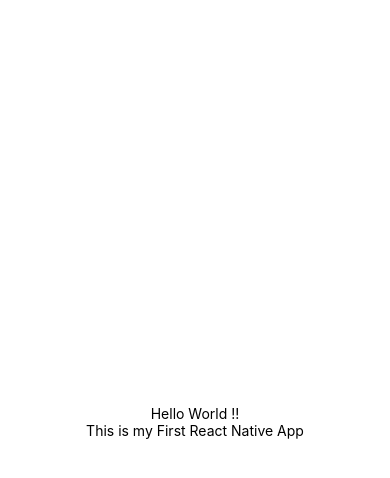
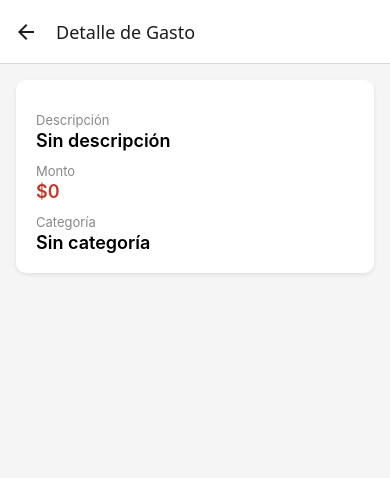
Before and after one commit to conradosanchez01/ExpenseTracker, a React Native app: screen /ExpenseDetail in a window 390 px wide. Shown: the top 478 px of the page. Built offline with nearby package versions, Linux system fonts and the light colour scheme.

Commit message:
US #6: detalle, ajustes e integración de navegación

```diff
--- a/App.js
+++ b/App.js
@@ -1,21 +1,13 @@
+import React from 'react';
+import { NavigationContainer } from '@react-navigation/native';
 import { StatusBar } from 'expo-status-bar';
-import { StyleSheet, Text, View } from 'react-native';
+import StackNavigator from './src/navigation/StackNavigator';
 
 export default function App() {
   return (
-    <View style={styles.container}>
-      <Text>Hello World !!</Text>
-      <Text>This is my First React Native App</Text>
+    <NavigationContainer>
+      <StackNavigator />
       <StatusBar style="auto" />
-    </View>
+    </NavigationContainer>
   );
 }
-
-const styles = StyleSheet.create({
-  container: {
-    flex: 1,
-    backgroundColor: '#fff',
-    alignItems: 'center',
-    justifyContent: 'center',
-  },
-});
--- a/src/screens/ExpenseDetailScreen.js
+++ b/src/screens/ExpenseDetailScreen.js
@@ -1,16 +1,24 @@
 import React from 'react';
 import { StyleSheet, Text, View } from 'react-native';
 
-/**
- * Pantalla de Detalle de Gasto (ExpenseDetailScreen)
- * Corresponde a: User Story #2 (#rn-s1-us2) y User Story #6 (#rn-s1-us6)
- * Asignado a: Jerónimo
- */
-export default function ExpenseDetailScreen() {
+const formatAmount = (value) =>
+  '$' + String(value || 0).replace(/\B(?=(\d{3})+(?!\d))/g, '.');
+
+export default function ExpenseDetailScreen({ route }) {
+  const expense = route?.params?.expense || {};
+
   return (
     <View style={styles.container}>
-      <Text style={styles.title}>Detalle del Gasto</Text>
-      <Text style={styles.subtitle}>Vista de detalle (Pendiente US #6 - Jerónimo)</Text>
+      <View style={styles.card}>
+        <Text style={styles.label}>Descripción</Text>
+        <Text style={styles.value}>{expense.description || 'Sin descripción'}</Text>
+
+        <Text style={styles.label}>Monto</Text>
+        <Text style={[styles.value, styles.amount]}>{formatAmount(expense.amount)}</Text>
+
+        <Text style={styles.label}>Categoría</Text>
+        <Text style={styles.value}>{expense.category || 'Sin categoría'}</Text>
+      </View>
     </View>
   );
 }
@@ -18,19 +26,30 @@
 const styles = StyleSheet.create({
   container: {
     flex: 1,
+    backgroundColor: '#f5f5f5',
+    padding: 16,
+  },
+  card: {
     backgroundColor: '#fff',
-    alignItems: 'center',
-    justifyContent: 'center',
+    borderRadius: 10,
     padding: 20,
+    elevation: 2,
+    shadowColor: '#000',
+    shadowOpacity: 0.08,
+    shadowRadius: 4,
+    shadowOffset: { width: 0, height: 2 },
   },
-  title: {
-    fontSize: 22,
-    fontWeight: 'bold',
-    marginBottom: 8,
+  label: {
+    fontSize: 13,
+    color: '#888',
+    marginTop: 12,
   },
-  subtitle: {
-    fontSize: 16,
-    color: '#666',
-    textAlign: 'center',
+  value: {
+    fontSize: 18,
+    fontWeight: '600',
+    marginTop: 2,
+  },
+  amount: {
+    color: '#c0392b',
   },
 });
--- a/src/screens/SettingsScreen.js
+++ b/src/screens/SettingsScreen.js
@@ -1,16 +1,27 @@
-import React from 'react';
-import { StyleSheet, Text, View } from 'react-native';
+import React, { useState } from 'react';
+import { StyleSheet, Switch, Text, View } from 'react-native';
 
-/**
- * Pantalla de Configuración (SettingsScreen)
- * Corresponde a: User Story #2 (#rn-s1-us2) y User Story #6 (#rn-s1-us6)
- * Asignado a: Jerónimo
- */
 export default function SettingsScreen() {
+  const [notifications, setNotifications] = useState(true);
+
   return (
     <View style={styles.container}>
       <Text style={styles.title}>Configuración</Text>
-      <Text style={styles.subtitle}>Ajustes de la aplicación (Pendiente US #6 - Jerónimo)</Text>
+
+      <View style={styles.row}>
+        <Text style={styles.rowText}>Notificaciones</Text>
+        <Switch value={notifications} onValueChange={setNotifications} />
+      </View>
+
+      <View style={styles.row}>
+        <Text style={styles.rowText}>Moneda</Text>
+        <Text style={styles.rowValue}>ARS ($)</Text>
+      </View>
+
+      <View style={styles.row}>
+        <Text style={styles.rowText}>Versión</Text>
+        <Text style={styles.rowValue}>1.0.0</Text>
+      </View>
     </View>
   );
 }
@@ -18,19 +29,28 @@
 const styles = StyleSheet.create({
   container: {
     flex: 1,
-    backgroundColor: '#fff',
-    alignItems: 'center',
-    justifyContent: 'center',
-    padding: 20,
+    backgroundColor: '#f5f5f5',
+    padding: 16,
   },
   title: {
-    fontSize: 22,
+    fontSize: 24,
     fontWeight: 'bold',
-    marginBottom: 8,
+    marginBottom: 16,
   },
-  subtitle: {
+  row: {
+    flexDirection: 'row',
+    justifyContent: 'space-between',
+    alignItems: 'center',
+    backgroundColor: '#fff',
+    padding: 16,
+    borderRadius: 10,
+    marginBottom: 10,
+  },
+  rowText: {
     fontSize: 16,
-    color: '#666',
-    textAlign: 'center',
+  },
+  rowValue: {
+    fontSize: 16,
+    color: '#888',
   },
 });
```
